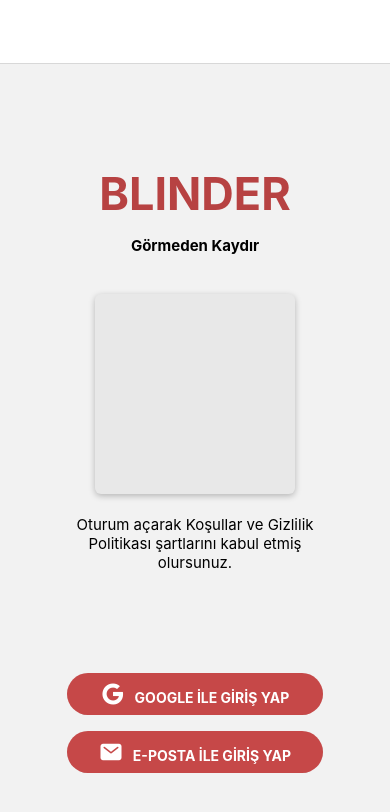
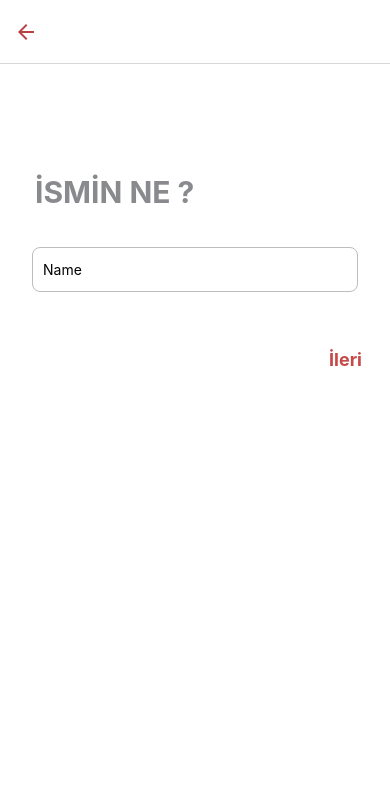
Before and after one commit to SpiderSquadOrg/blinder-mobile, a React Native app: screen /RegistrationNameScreen in a window 390 px wide. Shown: the top 812 px of the page. Built offline with nearby package versions, Linux system fonts and the light colour scheme.

Commit message:
Registration Screens are added

```diff
--- a/App.js
+++ b/App.js
@@ -1,10 +1,13 @@
 import { StatusBar } from "expo-status-bar";
-import { StyleSheet, Text, View } from "react-native";
+import { StyleSheet } from "react-native";
 import { NavigationContainer } from "@react-navigation/native";
 import { createNativeStackNavigator } from "@react-navigation/native-stack";
 import MainPage from "./screens/Main/MainPage";
 import LoginScreen from "./screens/Main/LoginScreen";
 import SignUpScreen from "./screens/Main/SignUpScreen";
+import Colors from "./constansts/Colors";
+import RegistrationNameScreen from "./screens/Main/RegistrationScreens/RegistrationNameScreen";
+import RegistrationGenderScreen from "./screens/Main/RegistrationScreens/RegistrationGenderScreen";
 
 const Stack = createNativeStackNavigator();
 
@@ -13,10 +16,40 @@ export default function App() {
     <>
       <StatusBar style="dark" />
       <NavigationContainer>
-        <Stack.Navigator>
-          <Stack.Screen name=" " component={MainPage} />
-          <Stack.Screen name="LoginScreen" component={LoginScreen} />
-          <Stack.Screen name="SignUpScreen" component={SignUpScreen} />
+        <Stack.Navigator
+          screenOptions={{
+            headerStyle: {
+              backgroundColor: "#ffffff",
+            },
+            headerTintColor: Colors.primary600,
+            contentStyle: { backgroundColor: "#ffffff" },
+          }}
+        >
+          <Stack.Screen
+            name="Main Page"
+            component={MainPage}
+            options={{ title: "" }}
+          />
+          <Stack.Screen
+            name="LoginScreen"
+            component={LoginScreen}
+            options={{ title: "" }}
+          />
+          <Stack.Screen
+            name="SignUpScreen"
+            component={SignUpScreen}
+            options={{ title: "" }}
+          />
+          <Stack.Screen
+            name="RegistrationNameScreen"
+            component={RegistrationNameScreen}
+            options={{ title: "" }}
+          />
+          <Stack.Screen
+            name="RegistrationGenderScreen"
+            component={RegistrationGenderScreen}
+            options={{ title: "" }}
+          />
         </Stack.Navigator>
       </NavigationContainer>
     </>
--- a/components/Button/TextButton.js
+++ b/components/Button/TextButton.js
@@ -4,7 +4,11 @@ import Colors from "../../constansts/Colors";
 function TextButton({ style, onPress, children }) {
   return (
     <View style={styles.showButton}>
-      <Pressable onPress={onPress}>
+      <Pressable
+        android_ripple={{ color: "#ccc" }}
+        style={({ pressed }) => (pressed ? styles.pressedButton : null)}
+        onPress={onPress}
+      >
         <Text style={[styles.showText, style]}>{children}</Text>
       </Pressable>
     </View>
@@ -20,4 +24,7 @@ const styles = StyleSheet.create({
   showButton: {
     alignSelf: "center",
   },
+  pressedButton: {
+    opacity: 0.75,
+  },
 });
--- a/components/ui/InputField.js
+++ b/components/ui/InputField.js
@@ -6,7 +6,7 @@ function InputField({ placeholder, onAddInput }) {
 
   function inputHandler(enteredText) {
     setEnteredText(enteredText);
-    onAddInput(text);
+    onAddInput(enteredText);
   }
 
   return (
--- a/components/ui/PasswordField.js
+++ b/components/ui/PasswordField.js
@@ -8,7 +8,7 @@ function InputField({ placeholder, onAddInput }) {
 
   function inputHandler(enteredText) {
     setEnteredText(enteredText);
-    onAddInput(text);
+    onAddInput(enteredText);
   }
 
   function showPasswordHandler() {
--- /dev/null
+++ b/components/ui/RegistrationQueryText.js
@@ -0,0 +1,23 @@
+import { View, StyleSheet, Text } from "react-native";
+
+function RegistrationQueryText({ children, style }) {
+  return (
+    <View style={[styles.textContainer, style]}>
+      <Text style={styles.text}>{children}</Text>
+    </View>
+  );
+}
+
+export default RegistrationQueryText;
+
+const styles = StyleSheet.create({
+  textContainer: {
+    marginLeft: 35,
+    marginTop: 110,
+  },
+  text: {
+    fontSize: 30,
+    fontWeight: "bold",
+    color: "#898A8D",
+  },
+});
--- /dev/null
+++ b/data/data.js
@@ -0,0 +1,16 @@
+import User from "../models/user";
+
+export let UserList = [
+  new User(
+    "1",
+    "user@gmail.com",
+    "userBlinder",
+    "user",
+    "us",
+    "1234",
+    "female",
+    "23-02-2000",
+    "Eskişehir",
+    "https://cdn1.iconfinder.com/data/icons/user-pictures/100/female1-512.png"
+  ),
+];
--- /dev/null
+++ b/models/user.js
@@ -0,0 +1,29 @@
+class User {
+  constructor(
+    id,
+    email,
+    username,
+    name,
+    surname,
+    password,
+    gender,
+    birthDate,
+    location,
+    imageUrl,
+    possibleMatches
+  ) {
+    this.id = id;
+    this.email = email;
+    this.username = username;
+    this.name = name;
+    this.surname = surname;
+    this.password = password;
+    this.gender = gender;
+    this.birthDate = birthDate;
+    this.location = location;
+    this.imageUrl = imageUrl;
+    this.possibleMatches = possibleMatches;
+  }
+}
+
+export default User;
--- a/screens/Main/LoginScreen.js
+++ b/screens/Main/LoginScreen.js
@@ -7,7 +7,9 @@ import {
   View,
   Pressable,
   Text,
+  Alert,
 } from "react-native";
+import { UserList } from "../../data/data";
 
 import Title from "../../components/ui/Title";
 import Card from "../../components/ui/Card";
@@ -34,9 +36,14 @@ function FirstLoginPage({ navigation }) {
   }
 
   function loginHandler() {
-    if (password.trim() === "") {
-      alert("Please enter password.");
-      return;
+    if (
+      UserList.some(
+        (user) => user.email === email && user.password === password
+      )
+    ) {
+      Alert.alert("Giriş Başarılı", "Hoşgeldiniz!");
+    } else {
+      Alert.alert("Hata", "Geçersiz email veya şifre");
     }
   }
 
@@ -111,6 +118,7 @@ const styles = StyleSheet.create({
     paddingTop: 30,
   },
   createAccountButton: {
+    paddingHorizontal: 5,
     fontSize: 14,
   },
   textButtonContainer: {
--- a/screens/Main/MainPage.js
+++ b/screens/Main/MainPage.js
@@ -55,7 +55,7 @@ const styles = StyleSheet.create({
     flex: 1,
   },
   screen: {
-    marginTop: 90,
+    marginTop: 10,
     alignItems: "center",
   },
   cardContainer: {
--- /dev/null
+++ b/screens/Main/RegistrationScreens/RegistrationGenderScreen.js
@@ -0,0 +1,13 @@
+import { View, StyleSheet, Text } from "react-native";
+
+function RegistrationGenderScreen() {
+  return (
+    <View>
+      <Text>Gender Screen</Text>
+    </View>
+  );
+}
+
+export default RegistrationGenderScreen;
+
+const styles = StyleSheet.create({});
--- /dev/null
+++ b/screens/Main/RegistrationScreens/RegistrationNameScreen.js
@@ -0,0 +1,53 @@
+import { useState } from "react";
+import {
+  View,
+  StyleSheet,
+  TouchableWithoutFeedback,
+  Keyboard,
+} from "react-native";
+import RegistrationQueryText from "../../../components/ui/RegistrationQueryText";
+import InputField from "../../../components/ui/InputField";
+import TextButton from "../../../components/Button/TextButton";
+
+function RegistrationNameScreen({ navigation }) {
+  const [name, setName] = useState("");
+  function nameHandler(name) {
+    setName(name);
+  }
+  function nextPageHandler() {
+    navigation.navigate("RegistrationGenderScreen");
+  }
+  return (
+    <TouchableWithoutFeedback onPress={() => Keyboard.dismiss()}>
+      <View>
+        <RegistrationQueryText>İSMİN NE ?</RegistrationQueryText>
+        <View style={styles.inputFieldContainer}>
+          <InputField placeholder={"Name"} onAddInput={nameHandler} />
+        </View>
+        <View style={styles.buttonContainer}>
+          <TextButton onPress={nextPageHandler} style={styles.textButton}>
+            İleri
+          </TextButton>
+        </View>
+      </View>
+    </TouchableWithoutFeedback>
+  );
+}
+
+export default RegistrationNameScreen;
+
+const styles = StyleSheet.create({
+  inputFieldContainer: {
+    marginTop: 25,
+    marginHorizontal: 20,
+  },
+  textButton: {
+    fontWeight: "bold",
+    fontSize: 18,
+    paddingRight: 28,
+  },
+  buttonContainer: {
+    marginTop: 45,
+    marginLeft: "auto",
+  },
+});
--- a/screens/Main/SignUpScreen.js
+++ b/screens/Main/SignUpScreen.js
@@ -16,7 +16,7 @@ function SignUpScreen({ navigation }) {
   function passwordHandler() {}
 
   function signUpHandler() {
-    navigation.navigate("");
+    navigation.navigate("RegistrationNameScreen");
   }
 
   return (
```
